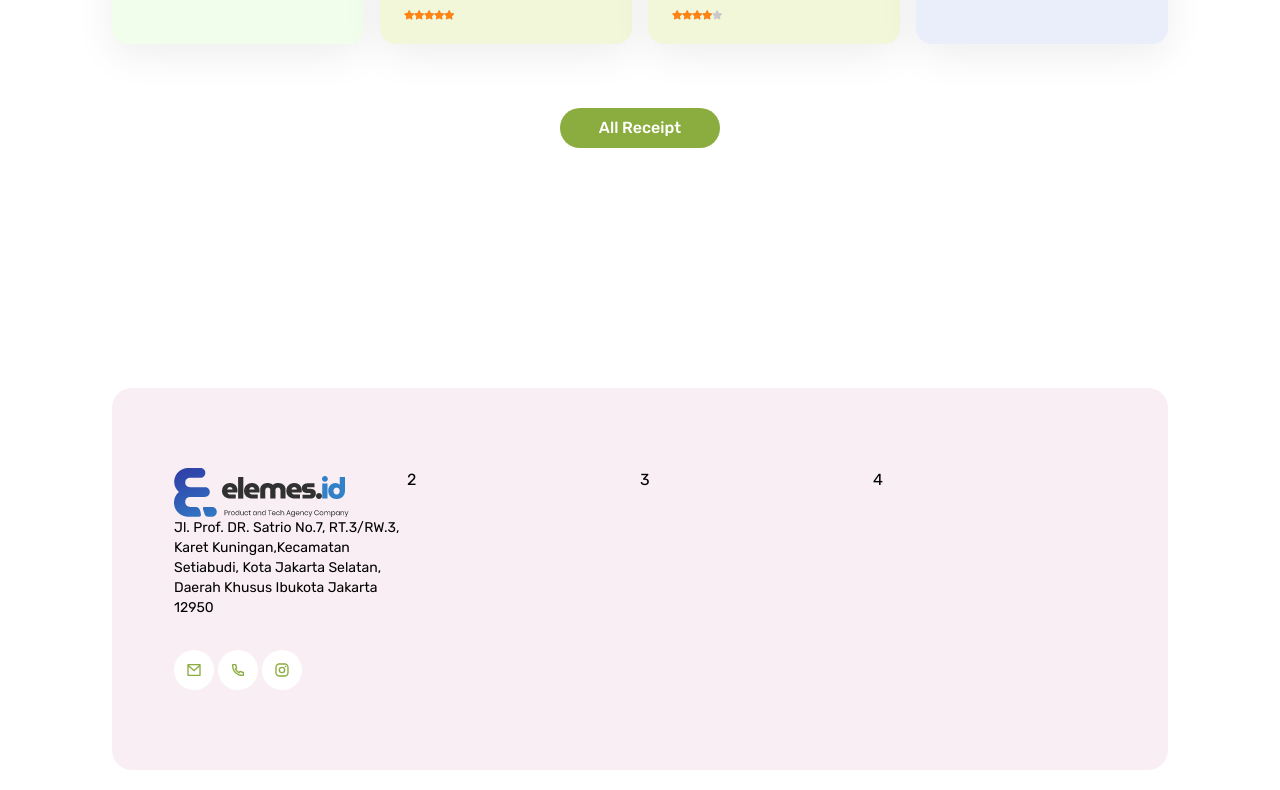
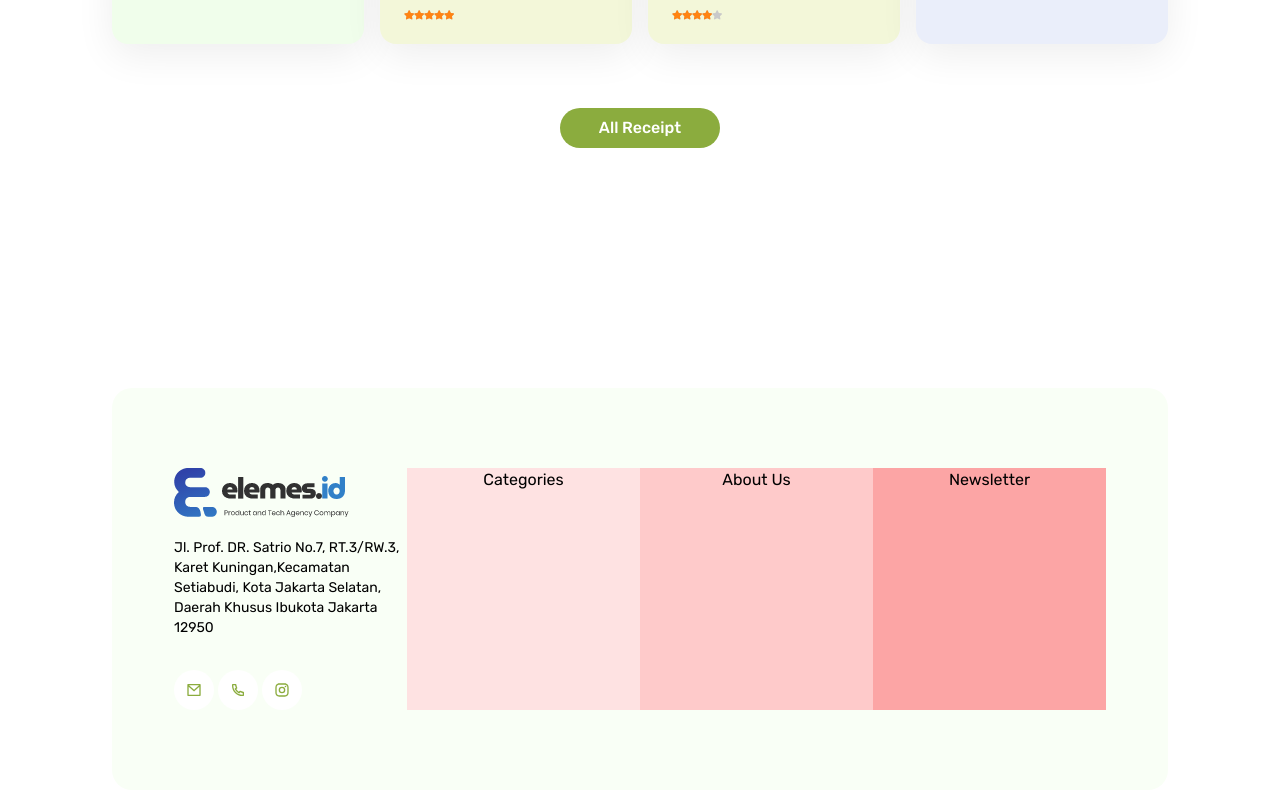
Before and after one commit to muhammadfauzulhanif16/frontend_test_elemes, a React (Create React App) app: page / in a window 1280 px wide. Shown: the part 1830-2620 px from the top of the page. Built offline with nearby package versions, Linux system fonts and the light colour scheme.

Commit message:
delete unuse logo

```diff
--- a/src/components/Footer/index.jsx
+++ b/src/components/Footer/index.jsx
@@ -1,17 +1,17 @@
 import React from "react";
 import { Card } from "../common/Card";
 import { Button } from "../common/Button";
-import ElemesLogo from "../../images/Elemes Indonesia.svg";
 import { RiMailLine, RiPhoneLine, RiInstagramLine } from "react-icons/ri";
 import { Logo } from "../common/Logo";
+import { CategoryFoodList } from "../Food/Category/CategoryFoodList";
 
 export const Footer = () => {
   return (
     <div className="px-28 pt-48">
-      <Card cardClass="rounded-1.25 px-3.875 py-20 bg-white-f9eef3 w-full h-full">
+      <Card cardClass="bg-white-f9fff6 rounded-1.25 px-3.875 py-20 bg-white-f9eef3 w-full h-full">
         <div className="flex">
           <div className="flex-1">
-            <Button isIcon={true}>
+            <Button isIcon={true} className="mb-5">
               <Logo />
             </Button>
 
@@ -42,9 +42,36 @@ export const Footer = () => {
               </Button>
             </div>
           </div>
-          <div className="flex-1">2</div>
-          <div className="flex-1">3</div>
-          <div className="flex-1">4</div>
+
+          <div className="flex-1 bg-red-100">
+            <Card
+              isText={true}
+              title="Categories"
+              cardClass="flex justify-center"
+            >
+              {CategoryFoodList.map(({ name }) => {
+                return <Button isText={true} title={name} />;
+              })}
+            </Card>
+          </div>
+          <div className="flex-1 bg-red-200">
+            <Card
+              isText={true}
+              title="About Us"
+              cardClass="flex justify-center"
+            >
+              <Button />
+            </Card>
+          </div>
+          <div className="flex-1 bg-red-300">
+            <Card
+              isText={true}
+              title="Newsletter"
+              cardClass="flex justify-center"
+            >
+              <Button />
+            </Card>
+          </div>
         </div>
       </Card>
     </div>
```
